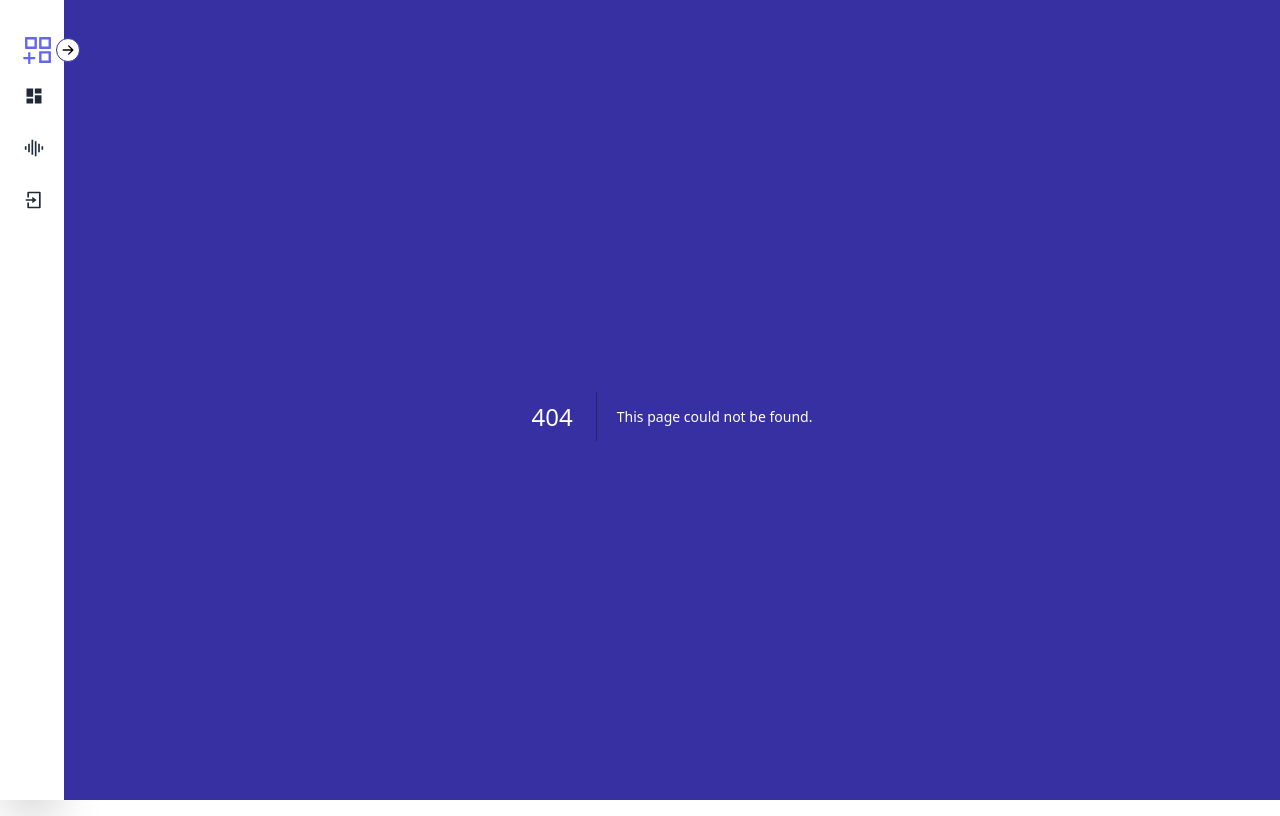
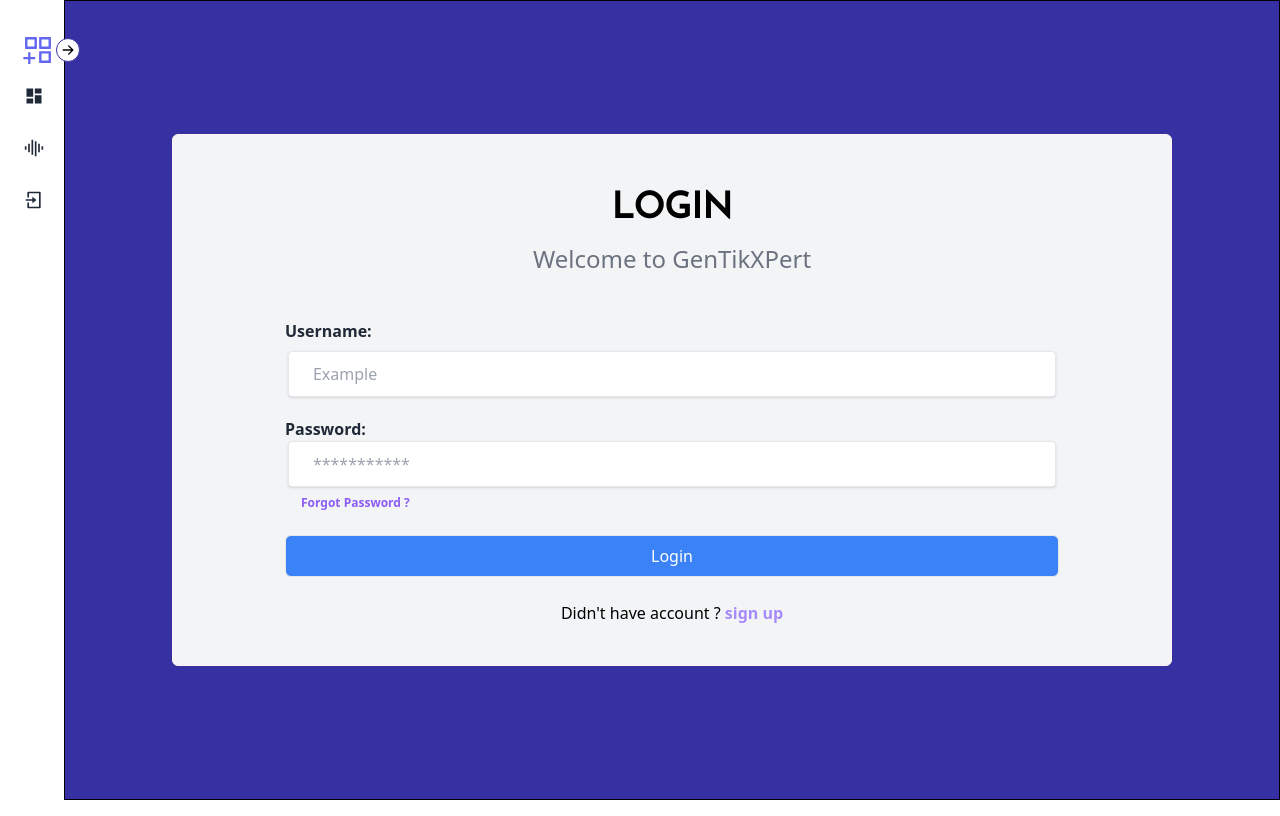
Before and after one commit to OniiChan00/APT, a Next.js app: page /login in a window 1280 px wide. Before the commit this address had no page. Built offline with nearby package versions, Linux system fonts and the light colour scheme.

Commit message:
Add files via upload

```diff
--- /dev/null
+++ b/app/login/page.tsx
@@ -0,0 +1,51 @@
+import "../globals.css";
+import { Josefin_Sans } from 'next/font/google'
+
+import React from 'react'
+const inter = Josefin_Sans({
+  weight: "400",
+  subsets: ["latin"],
+  display: 'swap',
+})
+
+
+type Props = {
+  params: { slug: string };
+}
+
+export default function Login({params}: Props) {
+  return (
+    <div className='flex justify-center border border-black h-screen -m-4 items-center shadow-outline '>
+      <div className="border border-red-50 items-center min-w-[1000px] h-2/3 bg-gray-100 rounded-md">
+             <div className={inter.className}>
+                <div className="flex justify-center h-32 items-center">
+                          <h1 className=" text-black text-4xl text-center justify-center pt-5 font-extrabold"> LOGIN</h1>
+                </div>
+                <div className="flex justify-center h-24 -m-5">
+                          <h4 className=" text-2xl text-center justify-center text-gray-500 font-sans"> Welcome to GenTikXPert</h4>
+                </div>
+              </div>
+              <div className=" h-72 w-auto">
+                    <h5 className="text-gray-800 px-28 font-bold">Username: </h5>
+                    <div className="px-20 py-2 flex justify-center">
+                      <input className="shadow appearance-none border rounded w-11/12 py-3 px-6 text-gray-700 leading-tight focus:outline-none focus:shadow-outline" id="username" type="text" placeholder="Example"/>
+                    </div>
+                    <h5 className="text-gray-800 px-28 font-bold pt-3">Password: </h5>
+                    <div className="px-20 flex justify-center">
+                      <input type="password" className="shadow appearance-none border rounded w-11/12 py-3 px-6 text-gray-700 leading-tight focus:outline-none focus:shadow-outline" id="username"  placeholder="***********"/>
+                    </div>
+                    <div className="h-6 flex py-2">
+                        <h6 className="text-violet-500 hover:text-violet-900  px-32 text-xs cursor-pointer font-semibold">Forgot Password ?</h6>
+                    </div>
+                    <div className="py-6 flex justify-center">
+                      <button className="border border-red-white px-[365px] py-2 bg-blue-500 rounded-md hover:bg-blue-600"> Login</button>
+                    </div>
+                    <div className="flex justify-center">
+                        <h5 className="text-black">Didn't have account ?</h5>
+                        <h5 className="text-violet-400 cursor-pointer font-bold"> &nbsp;sign up</h5>
+                    </div>
+              </div>
+      </div>
+    </div>
+  )
+}
```
